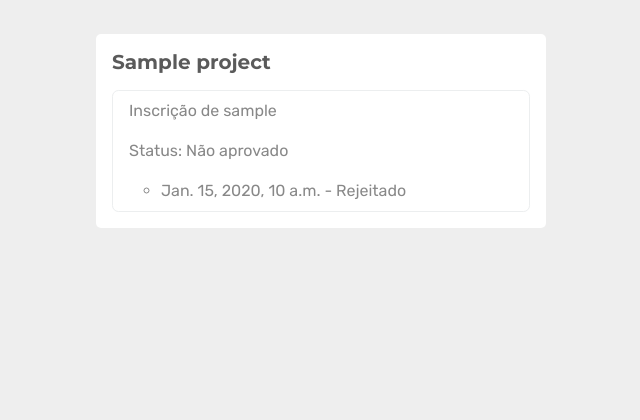
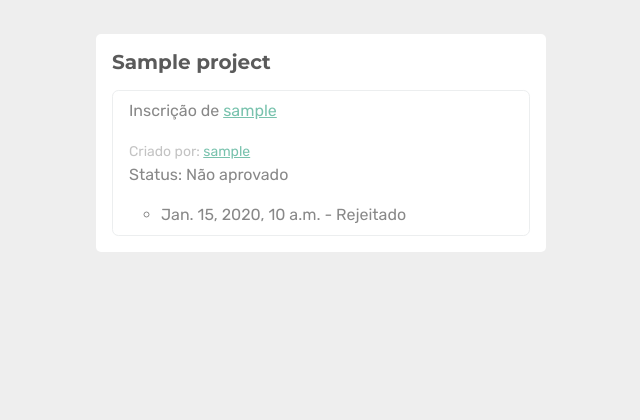
Before and after one commit to conecta-cientifica/conecta-cientifica, a Django app: template projects/templates/subscription-requests.html in a window 1280 px wide. Shown: the part 100-520 px from the top of the page, without its empty margins (319-959 px from the left). Run offline with Django 4.2, Linux system fonts and the light colour scheme; the template is opened without the code that fills it: most values are stand-ins (such as "Sample title", 1, 10 or a date in 2020); some libraries are stand-ins or nearby versions.

Commit message:
add link usuários
adição do link para redirecionar para a página do usuário que criou o projeto / que solicitou aprovação em um projeto.

```diff
--- a/accounts/urls.py
+++ b/accounts/urls.py
@@ -10,8 +10,5 @@ urlpatterns = [
     path('user/<int:pk>/', views.user_detail, name='user_detail'),
     path('user/<int:pk>/update/', views.user_update, name='user_update'),
     path('user/<int:pk>/delete/', views.user_delete, name='user_delete'),
-
-    # path('user-profile/', views.user_profile_view, name='user-profile'),
-    # path('user-profile-edit/', views.user_profile_edit_view, name='user-profile-edit'),
     path('accounts/', include('allauth.urls')),
 ] + static(settings.MEDIA_URL, document_root=settings.MEDIA_ROOT)
--- a/projects/templates/project-page.html
+++ b/projects/templates/project-page.html
@@ -9,7 +9,7 @@
     <div class="container project_page p-5 my-3 d-flex align-items-start flex-column">
         <h1 class="text-primary-emphasis titulo mb-3">{{ project.title }}</h1>
         <h2 class="text-success-emphasis mb-2">Professor Orientador: {{ project.advisor }}</h2>
-        <small class="text-body-tertiary">Criado por: {{ creator_username }}</small>
+        <small class="text-body-tertiary">Criado por: <a href="{% url 'user_detail' pk=project.creator.id %}">{{ creator_username }}</a></small>
 
         <p class="text-body my-5">{{ project.description }}</p>
 
--- a/projects/templates/subscription-requests.html
+++ b/projects/templates/subscription-requests.html
@@ -15,7 +15,9 @@
                 <ul class="list-group">
                 {% for request in requests %}
                 <li class="list-group-item">
-                    <p>Inscrição de {{ request.user.username }}</p>
+                    <p>Inscrição de <a href="{% url 'user_detail' pk=request.user.id %}">{{ request.user.username }}</a></p>
+
+                    <small class="text-body-tertiary">Criado por: <a href="{% url 'user_detail' pk=project.creator.id %}">{{ creator_username }}</a></small>
                     <p>
                         Status:
                         {% if request.approved %}
```
